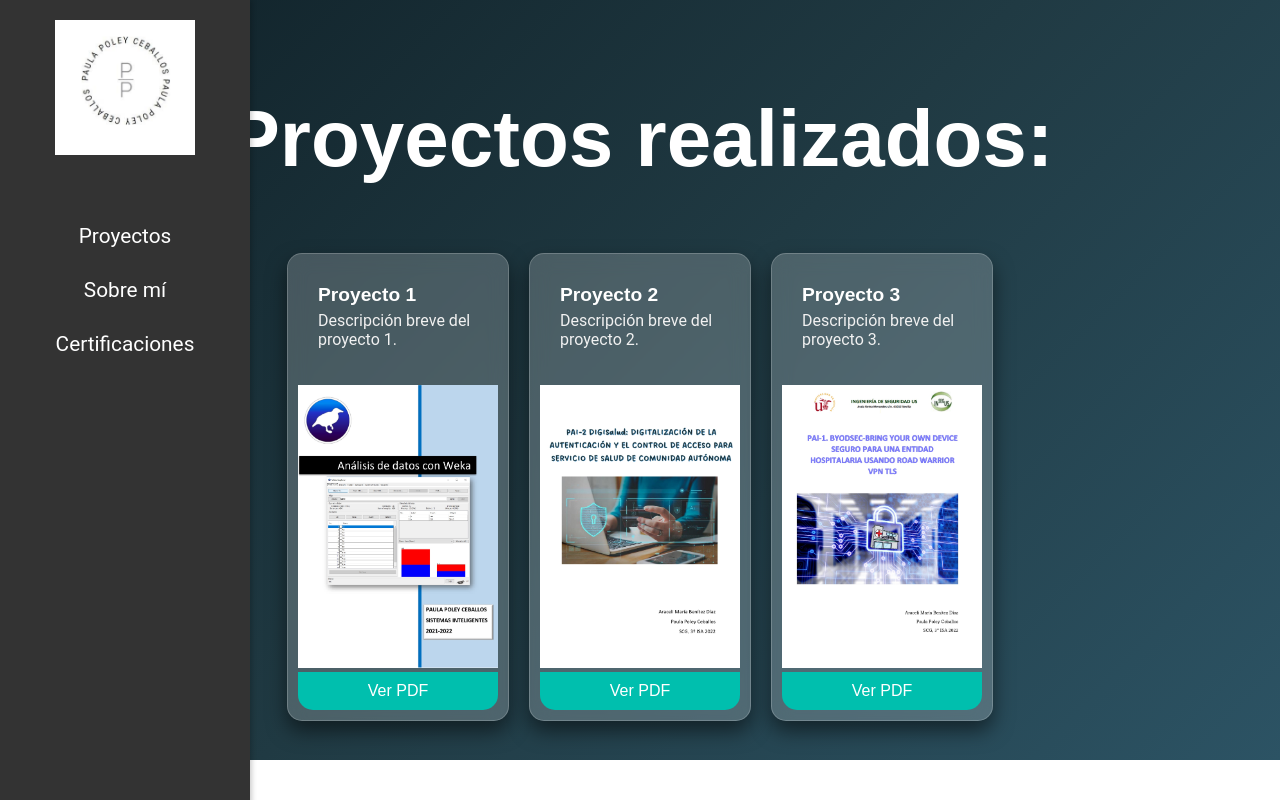
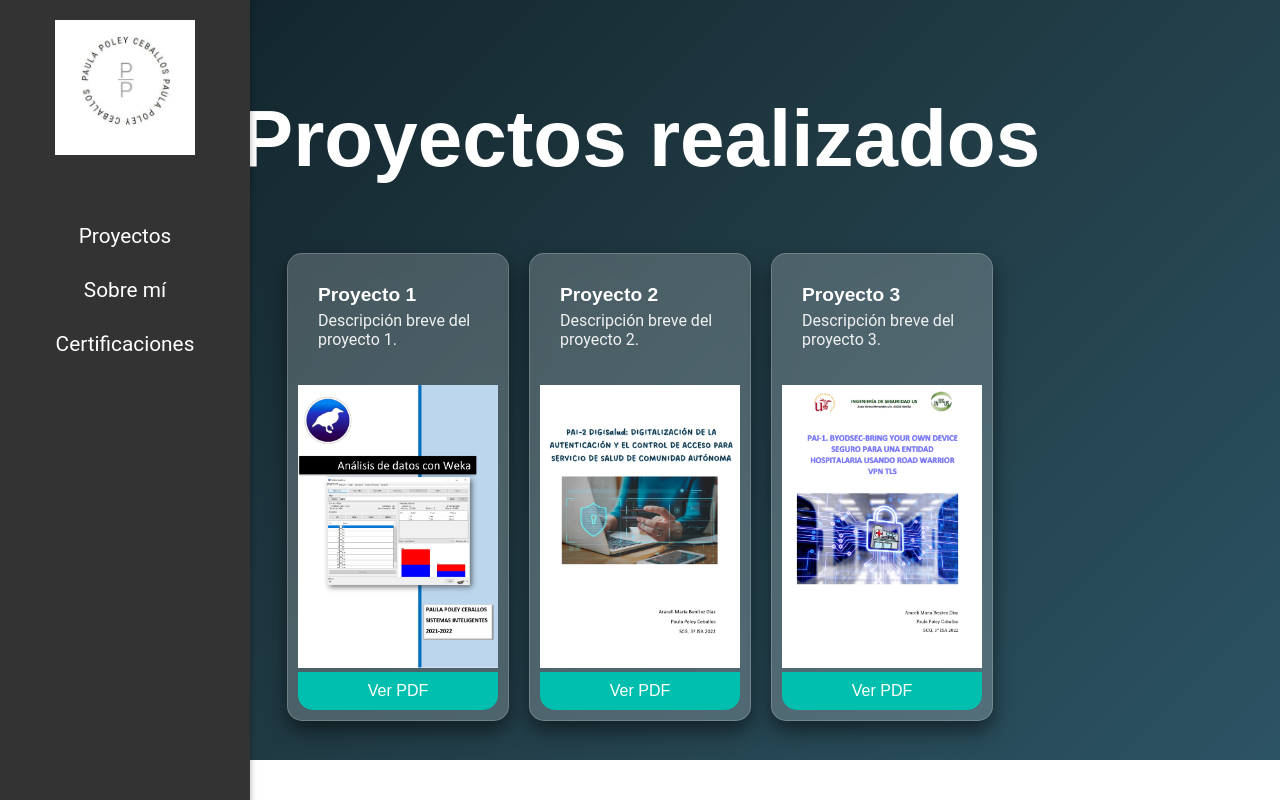
Before and after one commit to paulapoley/portfoliopaulapoley, a React (Create React App) app: page / in a window 1280 px wide. Built offline with nearby package versions, Linux system fonts and the light colour scheme.

Commit message:
Update Home.jsx

```diff
--- a/src/pages/Home.jsx
+++ b/src/pages/Home.jsx
@@ -15,7 +15,7 @@ const Home = () => {
   return (
     <div className="home-container">
       <header className="home-header">
-        <h1>Proyectos realizados:</h1>
+        <h1>Proyectos realizados</h1>
       </header>
 
       <div className="projects-grid">
```
